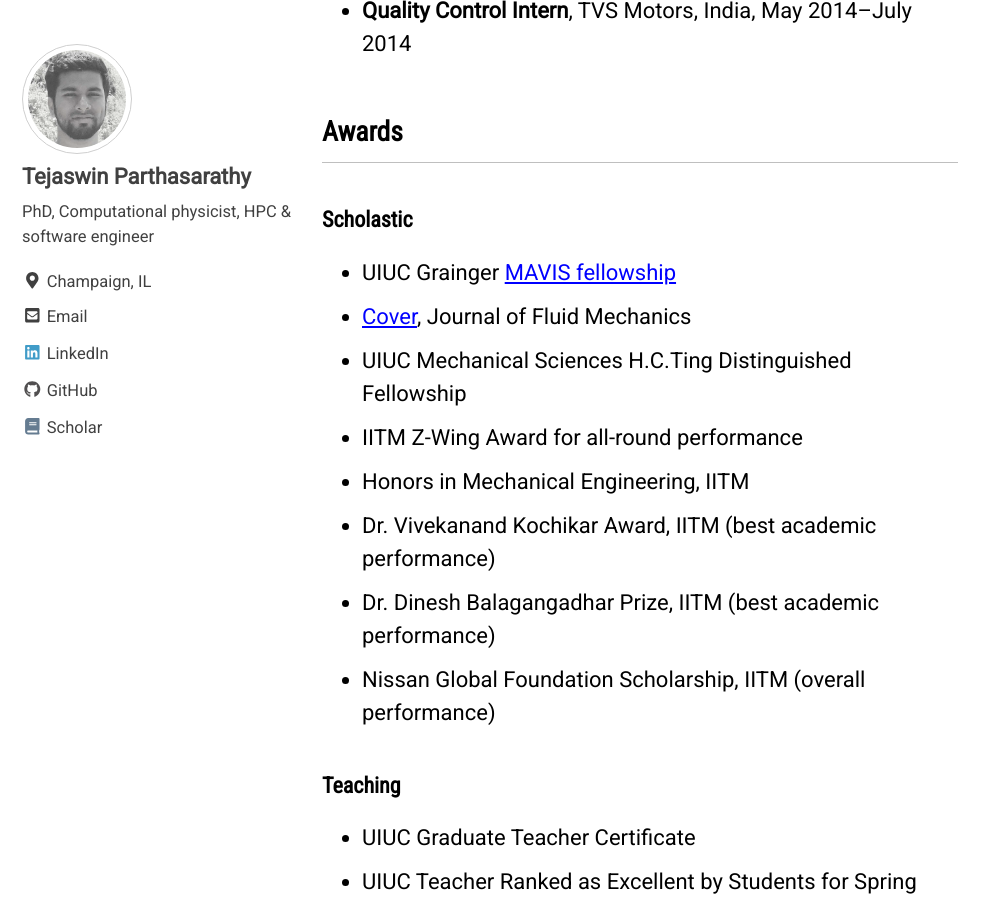
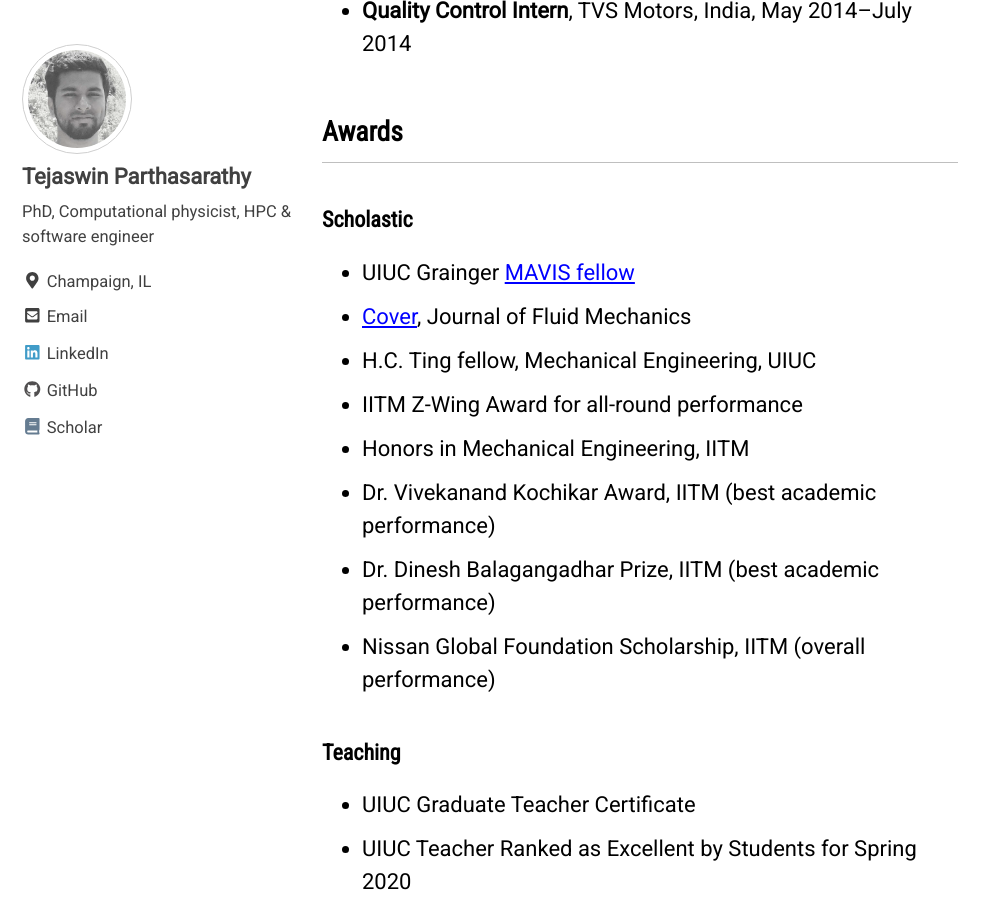
Before and after one commit to parthas1/parthas1.github.io, a Jekyll site: the page built from _pages/bio.md, in a window 1280 px wide and 900 px high, scrolled down 1479 px. Shown: the whole window, without its empty margins (0-999 px from the left). Built offline with Jekyll 4.4.1, drawn with Linux system fonts in a browser that asks for light colours; nearby versions of some CDN libraries.

Commit message:
refactor : fellowship information

```diff
--- a/_pages/bio.md
+++ b/_pages/bio.md
@@ -53,9 +53,9 @@
 ## Awards
 
 ### Scholastic
-- UIUC Grainger [MAVIS fellowship](https://mechse.illinois.edu/news/39407)
+- UIUC Grainger [MAVIS fellow](https://mechse.illinois.edu/news/39407)
 - [Cover](http://mattia-lab.com/wp-content/uploads/2019/10/00221120_878.pdf), Journal of Fluid Mechanics
-- UIUC Mechanical Sciences H.C.Ting Distinguished Fellowship
+- H.C. Ting fellow, Mechanical Engineering, UIUC
 - IITM Z-Wing Award for all-round performance
 - Honors in Mechanical Engineering, IITM
 - Dr. Vivekanand Kochikar Award, IITM (best academic performance)
```
